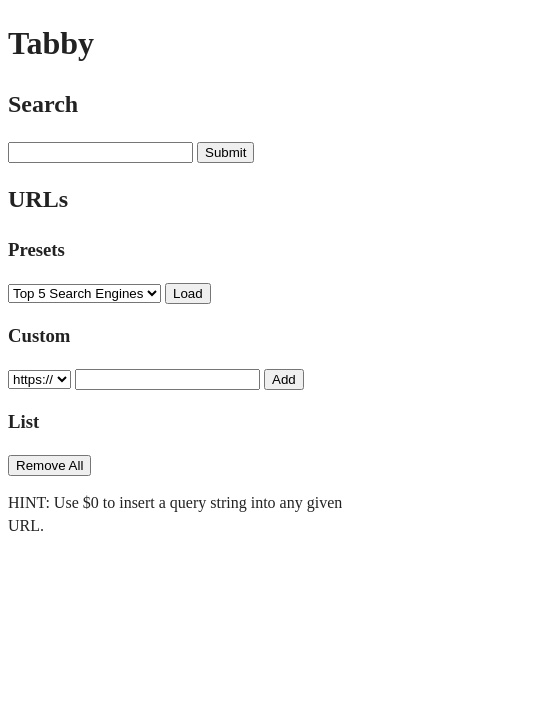
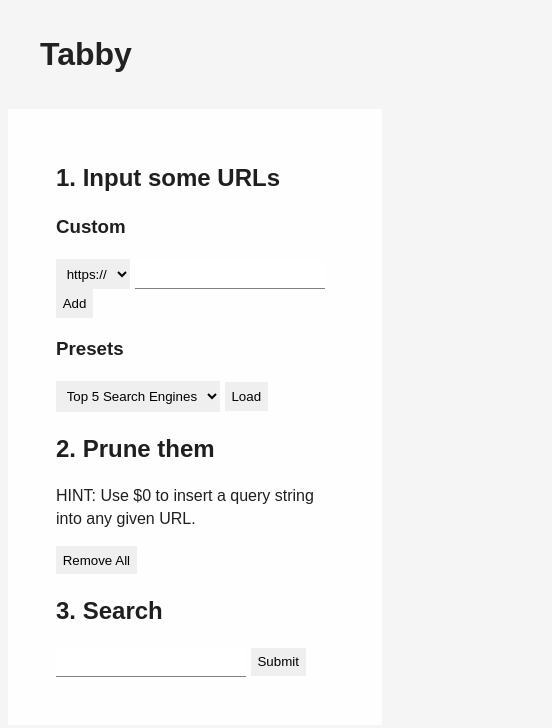
Before and after one commit to LunaRoseManor/tabby, a website built with Parcel: page index.html in a window 390 px wide. Shown: the whole page, 552 px wide, since content can reach past the window. Built offline with nearby package versions, Linux system fonts and the light colour scheme.

Commit message:
Add CSS styles

```diff
--- a/css/main.css
+++ b/css/main.css
@@ -86,6 +86,92 @@ textarea {
 /* ==========================================================================
    Author's custom styles
    ========================================================================== */
+
+
+/* Desktop */
+body,
+html {
+  background-color: whitesmoke;
+  font-family: Arial, Helvetica, sans-serif;
+  border: 0px none;
+}
+
+main {
+  background-color: #fefefe;
+  color: #1f1f1f;
+  margin-left: auto;
+  margin-right: auto;
+  width: 64em;
+  padding: 2em;
+}
+
+/* Make forms look a bit more presentable */
+input {
+  background-color: none;
+  border: 0;
+  border-bottom: 1px solid grey;
+  padding: 0.5em;
+}
+
+select,
+button {
+  border: 0;
+  background-color: none;
+  padding: 0.5em;
+}
+
+header {
+  margin: 2em;
+  padding-left: 2em;
+  margin-left: auto;
+  margin-right:auto;
+  width: 64em;
+}
+
+main h1 {
+  text-align: center;
+}
+
+section {
+  width: auto;
+  float: left;
+  margin: 1em;
+  max-width: 33%;
+}
+
+/* Tablets */
+@media (max-width: 1200px) {
+  main {
+    width: 32rem;
+    padding: 2rem;
+  }
+
+  header {
+    margin: 2em;
+    padding-left: 2em;
+    margin-left: auto;
+    margin-right:auto;
+    width: 32em;
+  }
+
+  section {
+    float: none;
+    max-width: 100%;
+  }
+}
+
+/* Phones */
+@media (max-width: 768px) {
+  main {
+    width: auto;
+    padding: 2rem;
+  }
+
+  section {
+    float: none;
+    max-width: auto;
+  }
+}
 
 /* ==========================================================================
    Helper classes
--- a/index.html
+++ b/index.html
@@ -21,25 +21,13 @@
 	</head>
 
 	<body>
-		<main>
+		<header>
 			<h1>Tabby</h1>
-
-			<!-- Allow the user to search based on URLs found -->
-			<section id="search">
-				<h2>Search</h2>
-				<input id="search-input" type="text" name="query">
-				<button id="search-button">Submit</button>
-			</section>
-
+		</header>
+		<main class="clearfix">
 			<!-- Allow the user to add, remove and update URLs to be searched through -->
-			<section id="url">
-				<h2>URLs</h2>
-
-				<h3>Presets</h3>
-				<select name="url-presets" id="url-presets-select" value="search-engines">
-					<option value="search-engines">Top 5 Search Engines</option>
-				</select>
-				<button id="url-preset-submit">Load</button>
+			<section id="input">
+				<h2>1. Input some URLs</h2>
 
 				<h3>Custom</h3>
 				<select name="protocol" id="protocols" value="https://">
@@ -50,18 +38,29 @@
 				<input id="url-custom-add-input" type="text" name="url">
 				<button id="url-custom-add-button">Add</button>
 
-				<h3>List</h3>
-				<ul id="url-list"></ul>
+				<h3>Presets</h3>
+				<select name="url-presets" id="url-presets-select" value="search-engines">
+					<option value="search-engines">Top 5 Search Engines</option>
+				</select>
+				<button id="url-preset-submit">Load</button>
+			</section>
 
-				<button>Remove All</button>
-
+			<!-- Show the URLs given to the user -->
+			<section id="list">
+				<h2>2. Prune them</h2>
 				<p>
 					HINT: Use $0 to insert a query string into any given URL.
 				</p>
+				<ul id="url-list"></ul>
+				<button>Remove All</button>
 			</section>
 
-			<!-- TODO: Add presets for URL list -->
-
+			<!-- Allow the user to search based on URLs found -->
+			<section id="search">
+				<h2 id="title">3. Search</h2>
+				<input id="search-input" type="text" name="query">
+				<button id="search-button">Submit</button>
+			</section>
 		</main>
 
 		<script src="js/plugins.js"></script>
--- a/js/main.js
+++ b/js/main.js
@@ -18,8 +18,8 @@ window.onload = () => {
 
 	function urlAddEvent(e) {
 		// Obtain the plain text href from the specified form
-		const href = document.querySelector("section#url > select[name=protocol]").value +
-			document.querySelector("section#url > input[name=url]").value;
+		const href = document.querySelector("section#input > select[name=protocol]").value +
+			document.querySelector("section#input > input[name=url]").value;
 
 		if (urlValidate(href) === true) {
 			// WARNING: This is incredibly unsafe! Sanitise the inputs!
@@ -78,7 +78,8 @@ window.onload = () => {
 		// Modified solution from https://urlregex.com/
 		// NOTE: This is a horrible solution that doesn't account for Unicode,
 		// but I've been working on this for weeks and this is the best I
-		// can come up with.
+		// can come up with. Designed to pick up on the "$d" syntax added for
+		// replacement strings.
 		const pattern = /((([A-Za-z]{3,9}:(?:\/\/)?)(?:[\-;:&=\+\$,\w]+@)?[A-Za-z0-9\.\-]+|(?:www\.|[\-;:&=\+\$,\w]+@)[A-Za-z0-9\.\-]+)((?:\/[\+~%\/\.\w\-_$0-9]*)?\??(?:[\-\+=&;%@\.\w_$0-9]*)#?(?:[\.\!\/\\\w]*))?)/;
 
 		return pattern.test(href);
@@ -98,7 +99,6 @@ window.onload = () => {
 	function searchEvent(e) {
 		if (urls.length !== 0) {
 			urls.forEach(url => {
-
 				window.open(url.replace("$0", encodeURIComponent(searchInput.value)), "_blank");
 			});
 		}
```
